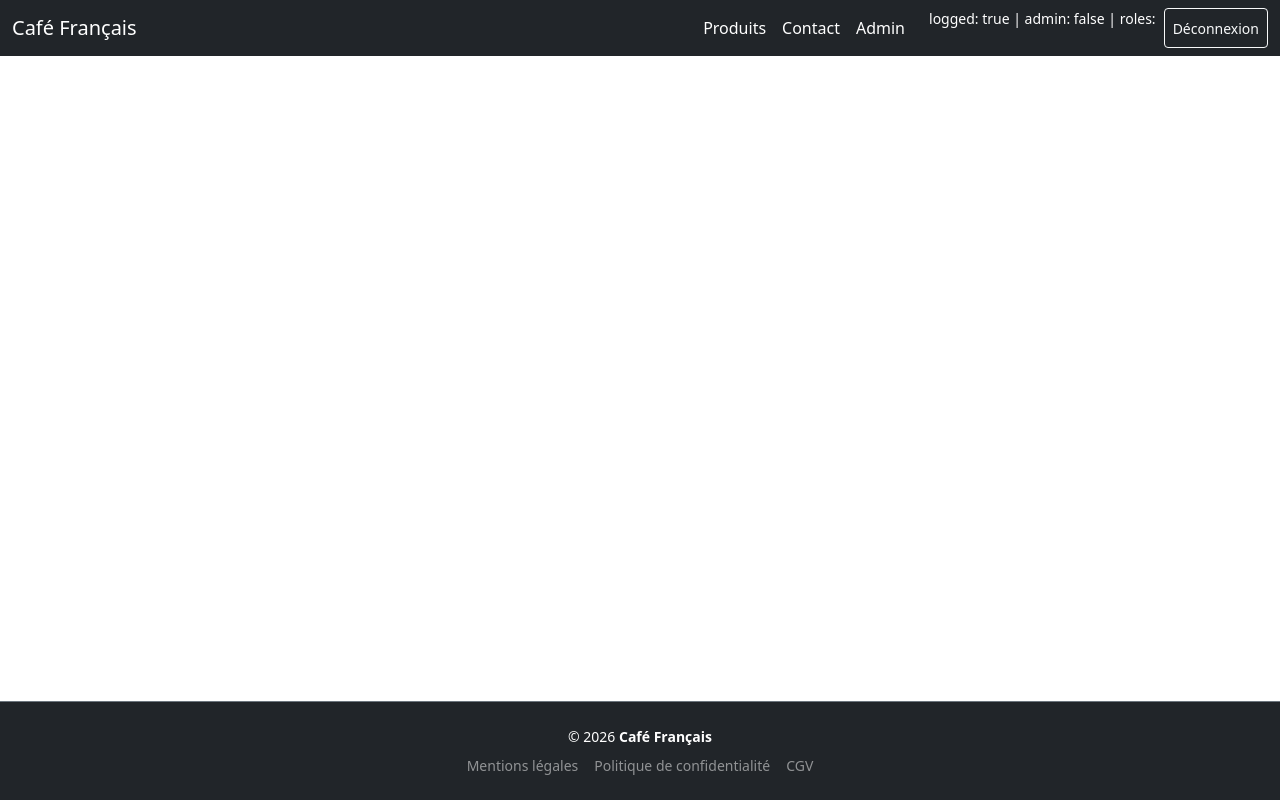
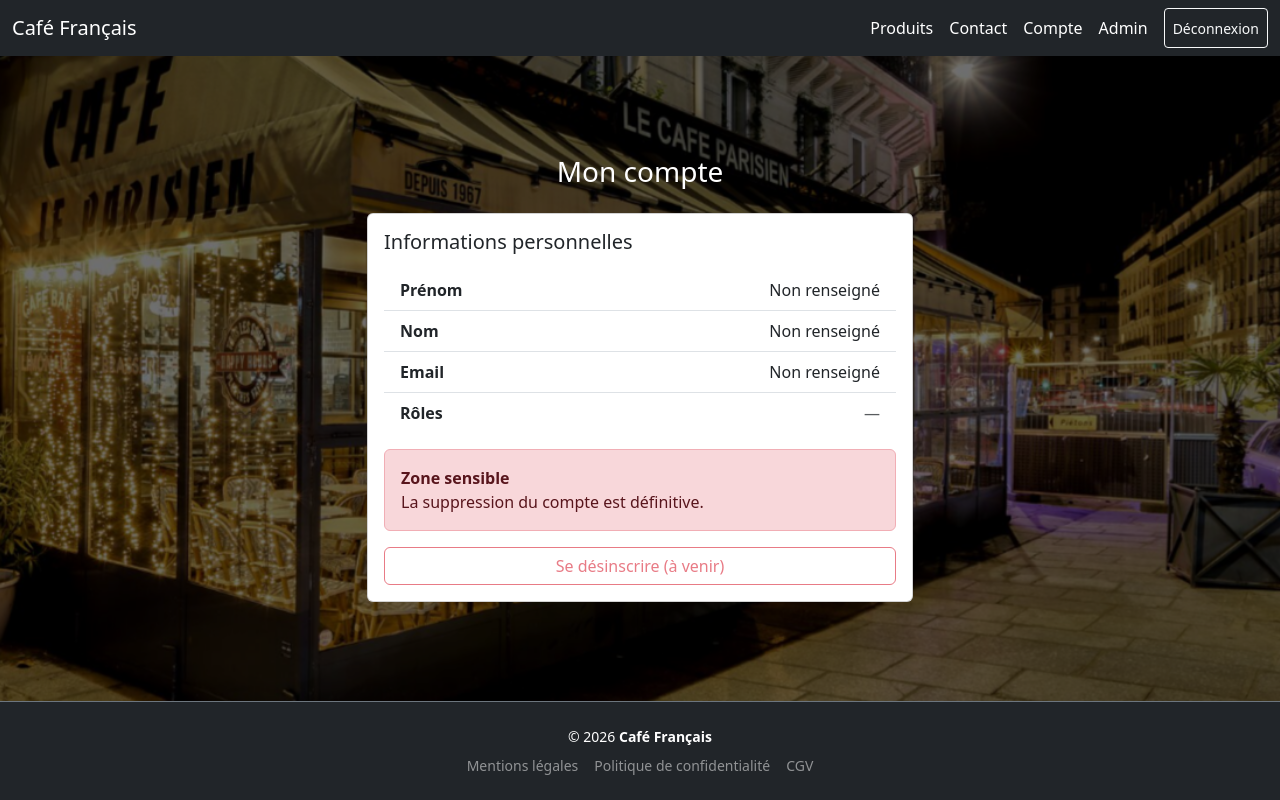
Before and after one commit to LEFRAY-Damien/Projet-cafe, a Vue app in the folder frontend/: page /compte in a window 1280 px wide. Built offline with nearby package versions, Linux system fonts and the light colour scheme; no server answers; sample sign-in values are in the browser's storage.

Commit message:
creation page mon compte

```diff
--- a/frontend/src/App.vue
+++ b/frontend/src/App.vue
@@ -7,8 +7,9 @@ import Footer from "./components/Footer.vue"
   <div class="d-flex flex-column min-vh-100">
     <Navbar />
 
-    <main class="flex-grow-1">
-      <router-view />
+    <!-- 🔑 router-view devient un conteneur flex -->
+    <main class="flex-grow-1 d-flex flex-column">
+      <router-view class="flex-grow-1 d-flex flex-column" />
     </main>
 
     <Footer />
--- a/frontend/src/assets/main.css
+++ b/frontend/src/assets/main.css
@@ -1,6 +1,5 @@
 .home-bg {
   width: 100%;
-  height: 100vh;
   background-image: url("/images/accueil-01.png");
   background-size: cover;
   background-position: center;
@@ -8,6 +7,7 @@
   position: relative;
   overflow: hidden;
 }
+
 
 .home-overlay {
   position: absolute;
--- a/frontend/src/components/Navbar.vue
+++ b/frontend/src/components/Navbar.vue
@@ -14,15 +14,15 @@ const auth = useAuthStore()
         <RouterLink class="nav-link" to="/produits">Produits</RouterLink>
         <RouterLink class="nav-link" to="/contact">Contact</RouterLink>
 
+        <!-- ✅ COMPTE -->
+        <RouterLink v-if="auth.isLoggedIn" class="nav-link" to="/compte">
+          Compte
+        </RouterLink>
+
         <!-- 🔐 ADMIN -->
         <RouterLink v-if="auth.isLoggedIn" class="nav-link" to="/admin">
           Admin
         </RouterLink>
-
-        <span class="text-white small ms-3">
-          logged: {{ auth.isLoggedIn }} | admin: {{ auth.isAdmin }} | roles: {{ auth.user?.roles }}
-        </span>
-
 
         <RouterLink v-if="!auth.isLoggedIn" class="nav-link" to="/login">
           Se connecter
--- /dev/null
+++ b/frontend/src/composables/useCompte.js
@@ -0,0 +1,25 @@
+// src/composables/useCompte.js
+import { computed } from "vue"
+import { useAuthStore } from "@/stores/auth"
+
+export function useCompte() {
+  const auth = useAuthStore()
+
+  const isLoggedIn = computed(() => auth.isLoggedIn)
+  const user = computed(() => auth.user)
+
+  // Champs “safe” pour l'affichage (front only)
+  const prenom = computed(() => user.value?.prenom ?? "Non renseigné")
+  const nom = computed(() => user.value?.nom ?? "Non renseigné")
+  const email = computed(() => user.value?.email ?? "Non renseigné")
+  const roles = computed(() => user.value?.roles ?? [])
+
+  return {
+    isLoggedIn,
+    user,
+    prenom,
+    nom,
+    email,
+    roles,
+  }
+}
--- a/frontend/src/router/index.js
+++ b/frontend/src/router/index.js
@@ -7,6 +7,8 @@ import ContactView from "../views/ContactView.vue"
 import CgvView from "../views/CgvView.vue"
 import ConfidentialiteView from "../views/ConfidentialiteView.vue"
 import MentionsLegalesView from "../views/MentionsLegalesView.vue"
+import CompteView from "../views/CompteView.vue"
+import { useAuthStore } from "@/stores/auth"
 
 const router = createRouter({
   history: createWebHistory(import.meta.env.BASE_URL),
@@ -15,6 +17,7 @@ const router = createRouter({
     { path: "/produits", name: "produits", component: ProduitsView },
     { path: "/login", name: "login", component: LoginView },
     { path: "/contact", name: "contact", component: ContactView },
+    { path: "/compte", name: "compte", component: CompteView, meta: { requiresAuth: true } },
 
     // Si tu veux garder /test, mets une vraie page dédiée plus tard
     // { path: "/test", name: "test", component: () => import("../views/TestApiView.vue") },
@@ -39,4 +42,12 @@ const router = createRouter({
   ],
 })
 
+router.beforeEach((to) => {
+  const auth = useAuthStore()
+
+  if (to.meta.requiresAuth && !auth.isLoggedIn) {
+    return { name: "login" }
+  }
+})
+
 export default router
--- a/frontend/src/stores/auth.js
+++ b/frontend/src/stores/auth.js
@@ -42,6 +42,7 @@ export const useAuthStore = defineStore("auth", {
     async loadUser() {
       if (!this.email) return
 
+      try {
         const res = await api.get(`/api/users?email=${encodeURIComponent(this.email)}`)
 
         // API Platform peut renvoyer "hydra:member" ou "member"
@@ -62,6 +63,23 @@ export const useAuthStore = defineStore("auth", {
         } else {
           this.user = u
         }
+      } catch (e) {
+        // ✅ IMPORTANT : ne jamais casser l'app si le user n'est pas accessible
+        const status = e?.response?.status
+
+        if (status === 401) {
+          // Token invalide/expiré ou endpoint protégé : on nettoie et on continue "déconnecté"
+          this.token = null
+          this.email = null
+          this.user = null
+          localStorage.removeItem("token")
+          return
+        }
+
+        // Autres erreurs : on n'empêche pas l'app de tourner
+        console.warn("loadUser() a échoué :", e)
+        this.user = null
+      }
     },
 
     async init() {
@@ -70,11 +88,15 @@ export const useAuthStore = defineStore("auth", {
       const decoded = decodeJWT(this.token)
       this.email = decoded?.username ?? null
 
-      if (this.email) {
+      if (!this.email) return
+
+      // ✅ On évite toute erreur non gérée au démarrage
+      try {
         await this.loadUser()
+      } catch (e) {
+        console.warn("auth.init() a échoué :", e)
       }
     },
-
 
     logout() {
       this.token = null
--- /dev/null
+++ b/frontend/src/views/CompteView.vue
@@ -0,0 +1,66 @@
+<script setup>
+import { useCompte } from "@/composables/useCompte"
+
+const { isLoggedIn, prenom, nom, email, roles } = useCompte()
+</script>
+
+<template>
+  <!-- 🔹 Fond identique à la Home -->
+  <div class="home-bg d-flex align-items-center justify-content-center text-white">
+    <div class="home-overlay"></div>
+
+    <!-- 🔹 Contenu -->
+    <div class="home-content container py-4">
+      <div class="row justify-content-center">
+        <div class="col-12 col-md-8 col-lg-6">
+
+          <h1 class="h3 mb-4 text-center">Mon compte</h1>
+
+          <div v-if="!isLoggedIn" class="alert alert-warning text-dark">
+            Vous devez être connecté pour accéder à cette page.
+          </div>
+
+          <div v-else class="card text-dark">
+            <div class="card-body">
+              <h2 class="h5 card-title mb-3">Informations personnelles</h2>
+
+              <ul class="list-group list-group-flush mb-3">
+                <li class="list-group-item d-flex justify-content-between">
+                  <span class="fw-semibold">Prénom</span>
+                  <span>{{ prenom }}</span>
+                </li>
+
+                <li class="list-group-item d-flex justify-content-between">
+                  <span class="fw-semibold">Nom</span>
+                  <span>{{ nom }}</span>
+                </li>
+
+                <li class="list-group-item d-flex justify-content-between">
+                  <span class="fw-semibold">Email</span>
+                  <span>{{ email }}</span>
+                </li>
+
+                <li class="list-group-item d-flex justify-content-between">
+                  <span class="fw-semibold">Rôles</span>
+                  <span class="text-muted">
+                    {{ roles.length ? roles.join(", ") : "—" }}
+                  </span>
+                </li>
+              </ul>
+
+              <div class="alert alert-danger mb-3">
+                <strong>Zone sensible</strong><br />
+                La suppression du compte est définitive.
+              </div>
+
+              <button class="btn btn-outline-danger w-100" disabled>
+                Se désinscrire (à venir)
+              </button>
+            </div>
+          </div>
+
+        </div>
+      </div>
+    </div>
+  </div>
+</template>
--- a/frontend/src/views/ProduitsView.vue
+++ b/frontend/src/views/ProduitsView.vue
@@ -35,13 +35,11 @@ const {
         </div>
       </div>
 
-      <!-- STATES -->
       <div v-if="produitsStore.loading" class="alert alert-info">Chargement…</div>
       <div v-else-if="produitsStore.error" class="alert alert-danger">
         {{ produitsStore.error }}
       </div>
 
-      <!-- LISTE SCROLLABLE -->
       <div v-else class="overflow-y-auto pe-1 cardProduits">
         <div class="d-flex flex-row flex-nowrap overflow-auto pb-2">
 
@@ -90,7 +88,7 @@ const {
             </div>
           </div>
         </div>
-      </div> <!-- /scroll -->
+      </div>
     </div>
   </div>
 </template>
```
Also changed, not shown: frontend/src/composables/useAdminProduitsCrud.js (+54 -13 lines), frontend/src/views/admin/AdminProduitsView.vue (+49 -53 lines). Lines whose indentation alone changed are shown as unchanged.
